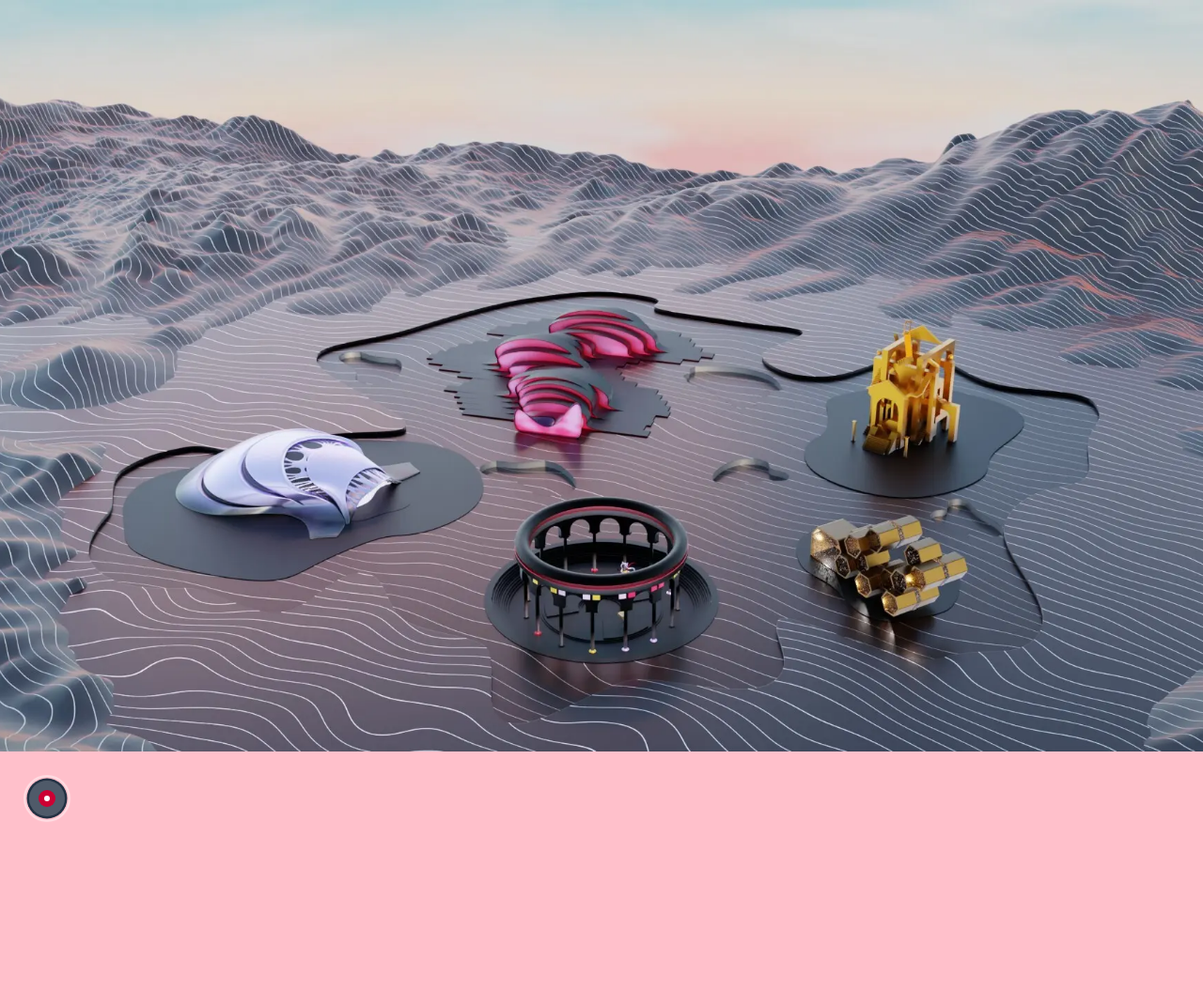
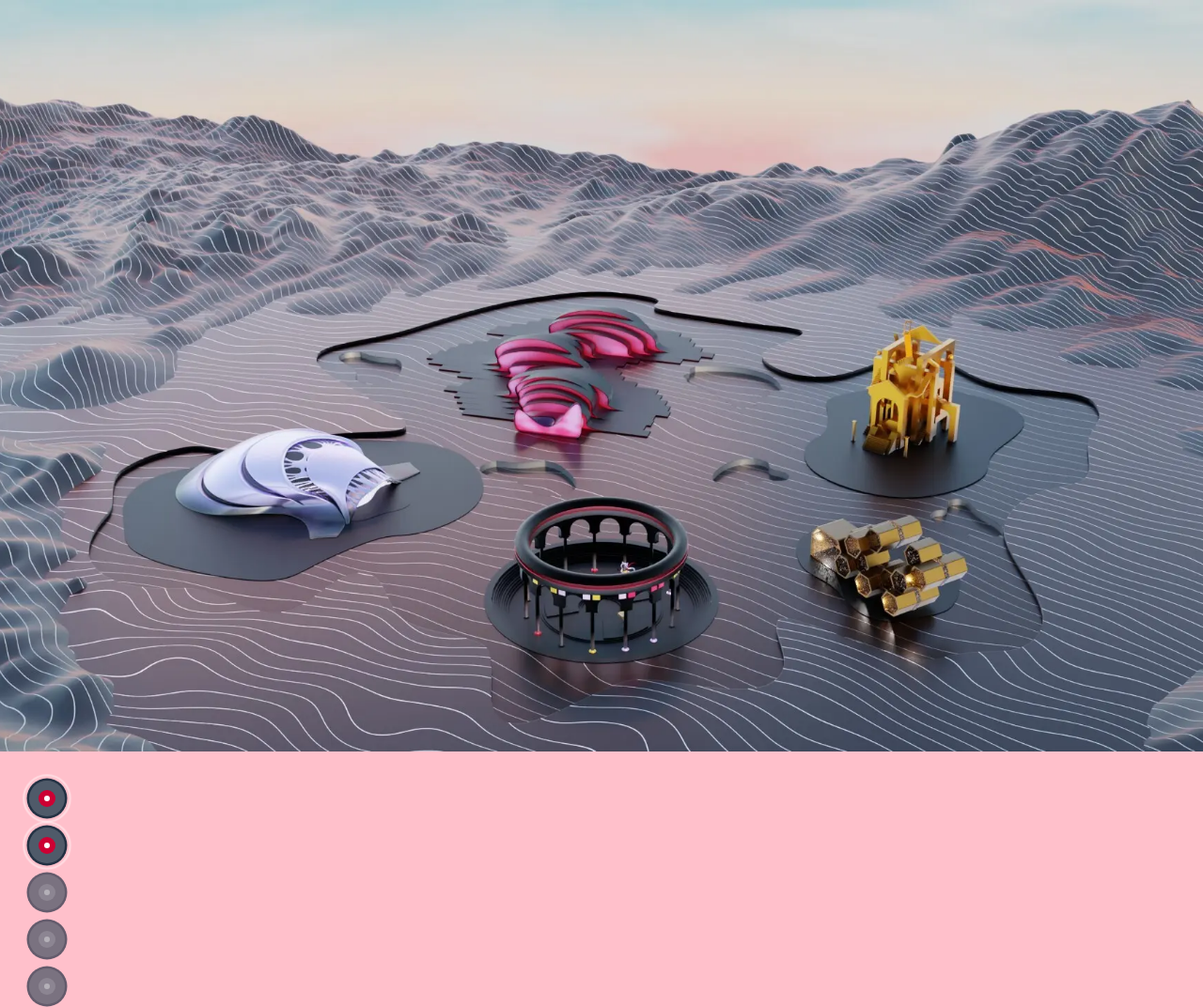
Before and after one commit to anushkachauhxn/marangoni-metaverse, a website built with Parcel: page src/index.html in a window 1280 px wide. Shown: the whole page at 94% size. Before the commit the page ends 882 px from the top, so only its background shows below. Built offline with nearby package versions, Linux system fonts and the light colour scheme.

Commit message:
Inactive hotspot pointers

```diff
--- a/src/css/styles.scss
+++ b/src/css/styles.scss
@@ -37,10 +37,12 @@ a {
 
   .nav-container {
     .hotspot {
+      // Hotspot Pointer => Animated Button
       .hotspot-pointer {
         height: 3.125rem;
         width: 3.125rem;
         position: relative;
+
         > div {
           height: 3.125rem;
           width: 3.125rem;
@@ -74,6 +76,31 @@ a {
           &.pulse-2 {
             animation-delay: 1s;
           }
+        }
+      }
+    }
+
+    // Non-active Hotspots
+    .hotspot:not(.active) {
+      .hotspot-pointer {
+        cursor: not-allowed;
+
+        .circle-in {
+          opacity: 0.7;
+          &.circle-3 {
+            background: rgba(255, 255, 255, 0.2);
+          }
+          &.circle-4 {
+            background: rgba(255, 255, 255, 0.5);
+          }
+        }
+        .circle-out {
+          opacity: 0;
+          animation-play-state: paused;
+        }
+      }
+    }
+
     @keyframes pulse {
       0% {
         opacity: 0;
@@ -90,6 +117,3 @@ a {
     }
   }
 }
-    }
-  }
-}
--- a/src/index.html
+++ b/src/index.html
@@ -21,6 +21,30 @@
 
       <div class="nav-container">
         <ul>
+          <li class="hotspot active">
+            <a href="">
+              <div class="hotspot-pointer">
+                <div class="circle-out pulse-1"></div>
+                <div class="circle-out pulse-2"></div>
+                <div class="circle-in circle-1"></div>
+                <div class="circle-in circle-2"></div>
+                <div class="circle-in circle-3"></div>
+                <div class="circle-in circle-4"></div>
+              </div>
+            </a>
+          </li>
+          <li class="hotspot active">
+            <a href="">
+              <div class="hotspot-pointer">
+                <div class="circle-out pulse-1"></div>
+                <div class="circle-out pulse-2"></div>
+                <div class="circle-in circle-1"></div>
+                <div class="circle-in circle-2"></div>
+                <div class="circle-in circle-3"></div>
+                <div class="circle-in circle-4"></div>
+              </div>
+            </a>
+          </li>
           <li class="hotspot">
             <a href="">
               <div class="hotspot-pointer">
@@ -33,10 +57,30 @@
               </div>
             </a>
           </li>
-          <li class="hotspot"><a href=""></a></li>
-          <li class="hotspot"><a href=""></a></li>
-          <li class="hotspot"><a href=""></a></li>
-          <li class="hotspot"><a href=""></a></li>
+          <li class="hotspot">
+            <a href="">
+              <div class="hotspot-pointer">
+                <div class="circle-out pulse-1"></div>
+                <div class="circle-out pulse-2"></div>
+                <div class="circle-in circle-1"></div>
+                <div class="circle-in circle-2"></div>
+                <div class="circle-in circle-3"></div>
+                <div class="circle-in circle-4"></div>
+              </div>
+            </a>
+          </li>
+          <li class="hotspot">
+            <a href="">
+              <div class="hotspot-pointer">
+                <div class="circle-out pulse-1"></div>
+                <div class="circle-out pulse-2"></div>
+                <div class="circle-in circle-1"></div>
+                <div class="circle-in circle-2"></div>
+                <div class="circle-in circle-3"></div>
+                <div class="circle-in circle-4"></div>
+              </div>
+            </a>
+          </li>
         </ul>
       </div>
     </div>
```
Also changed, not shown: src/css/styles.css, 1 other file. Lines whose indentation alone changed are shown as unchanged.
